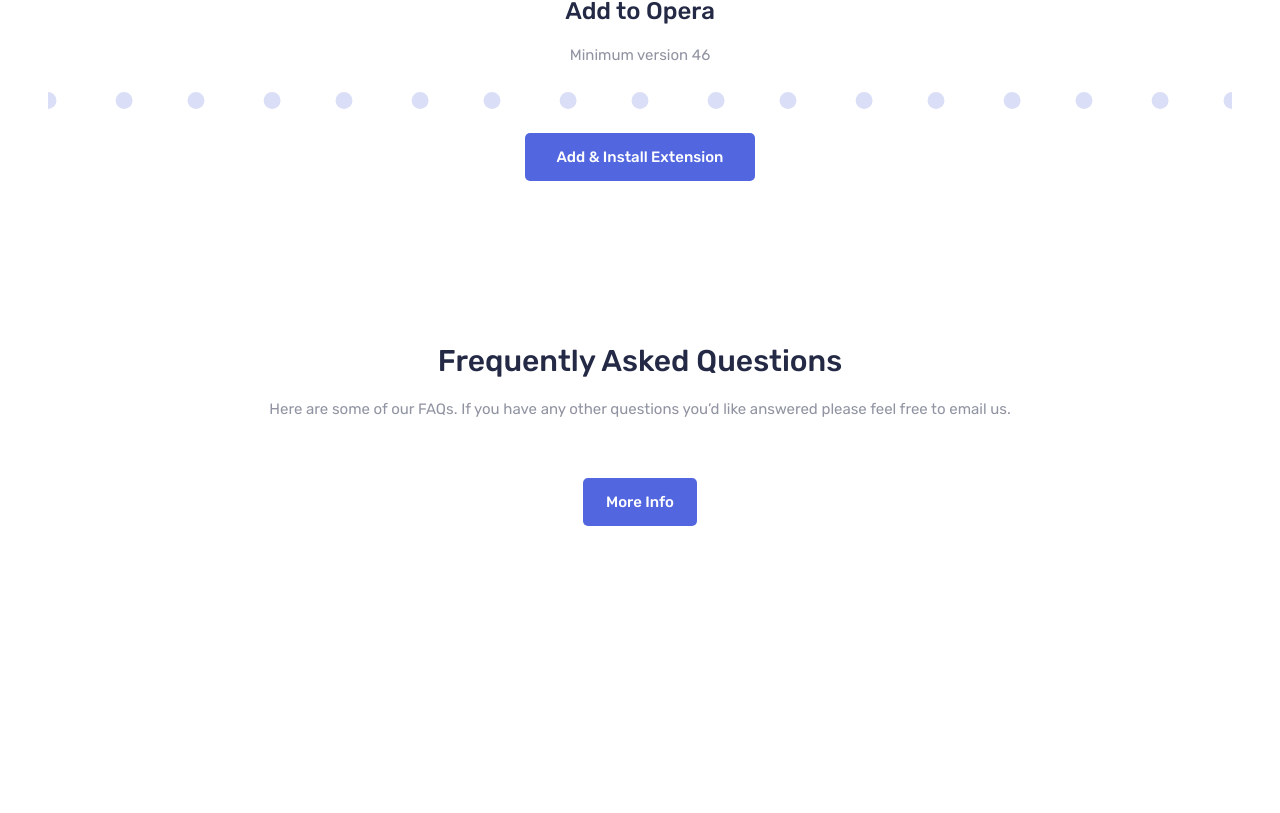
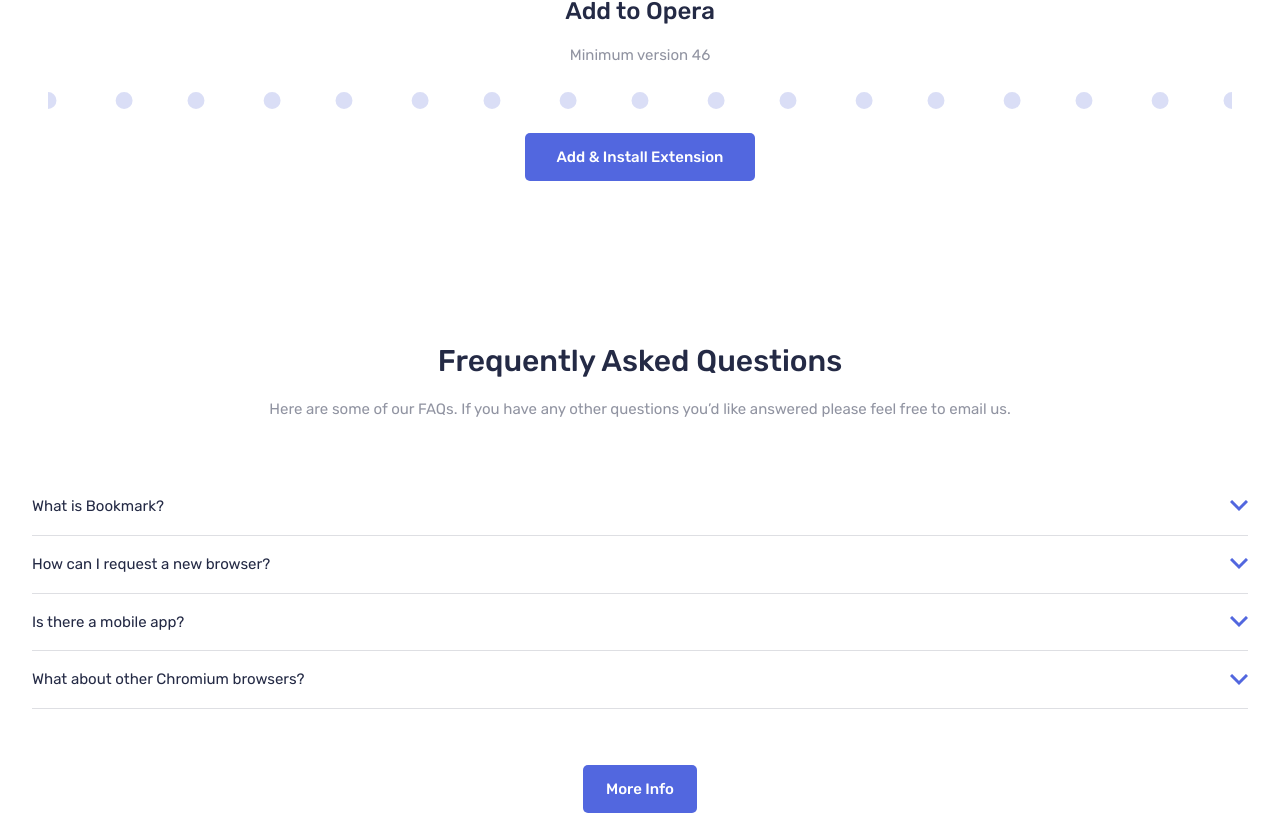
Before and after one commit to g-akca/bookmark-landing-page, a React (Vite) app: page / in a window 1280 px wide. Shown: the part 3651-4464 px from the top of the page. Before the commit the page ends 4177 px from the top, so only its background shows below. Built offline with nearby package versions, Linux system fonts and the light colour scheme.

Commit message:
Create FAQItem and add styles

```diff
--- /dev/null
+++ b/src/components/FAQItem.jsx
@@ -0,0 +1,12 @@
+import arrowIcon from "/images/icon-arrow.svg";
+
+function FAQItem({ question }) {
+  return (
+    <div className="py-4 border-b border-[rgba(36,42,69,0.15)] flex justify-between items-center">
+      <p className="text-[15px] leading-[165%]">{question}</p>
+      <img src={arrowIcon} alt="Arrow icon" />
+    </div>
+  )
+}
+
+export default FAQItem;
--- a/src/components/FAQList.jsx
+++ b/src/components/FAQList.jsx
@@ -1,7 +1,27 @@
+import FAQItem from "./FAQItem";
+
 function FAQList() {
+  const items = [
+    {
+      question: "What is Bookmark?"
+    },
+    {
+      question: "How can I request a new browser?"
+    },
+    {
+      question: "Is there a mobile app?"
+    },
+    {
+      question: "What about other Chromium browsers?"
+    }
+  ];
+
   return (
-    <>
-    </>
+    <div>
+      {items.map(item => (
+        <FAQItem {...item} />
+      ))}
+    </div>
   )
 }
 
```
